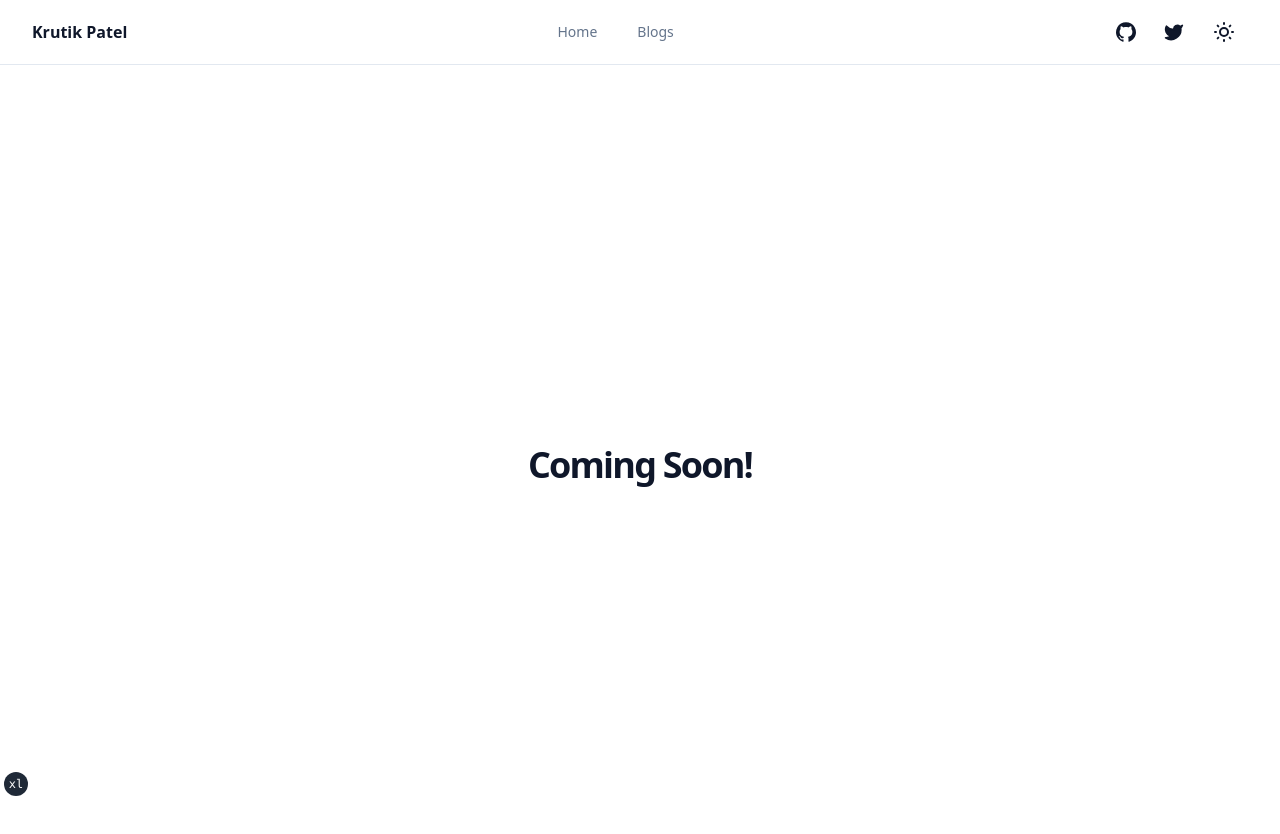
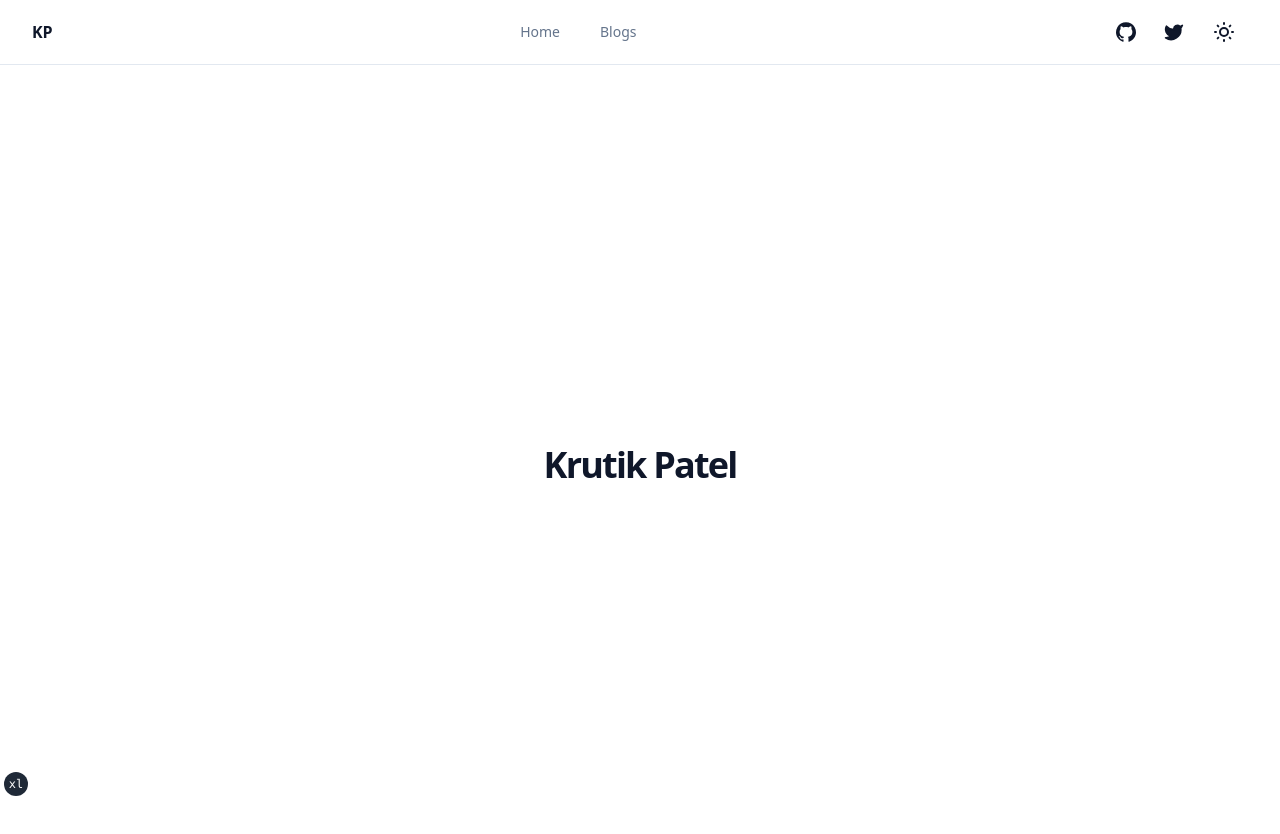
Before and after one commit to Krutik460/krutikpatel.dev, a Next.js app: page / in a window 1280 px wide. Shown: the top 834 px of the page. Built offline with nearby package versions, Linux system fonts and the light colour scheme.

Commit message:
updated package and removed coming soon

```diff
--- a/app/(site)/page.tsx
+++ b/app/(site)/page.tsx
@@ -3,7 +3,7 @@ export default function IndexPage() {
     <section className="flex min-h-screen max-w-full items-center justify-center">
       <div className="flex flex-col items-center justify-center gap-2">
         <h1 className="max-w-[980px] text-center	text-3xl font-extrabold leading-tight tracking-tighter md:text-4xl">
-          Coming Soon!
+          Krutik Patel
           {/* Beautifully designed components <br className="hidden sm:inline" />
           built with Radix UI and Tailwind CSS. */}
         </h1>
--- a/components/SiteHeader.tsx
+++ b/components/SiteHeader.tsx
@@ -18,7 +18,7 @@ export default function SiteHeader({ items }: SiteHeaderProps) {
       <div className="container flex h-16 items-center justify-between">
         <Link href="/" className="flex items-center space-x-2">
           <span className="inline-block text-base font-bold max-md:text-sm">
-            {siteConfig.name}
+            KP
           </span>
         </Link>
 
```
Also changed, not shown: 1 other file (tests, documents, lock files or other folders).
